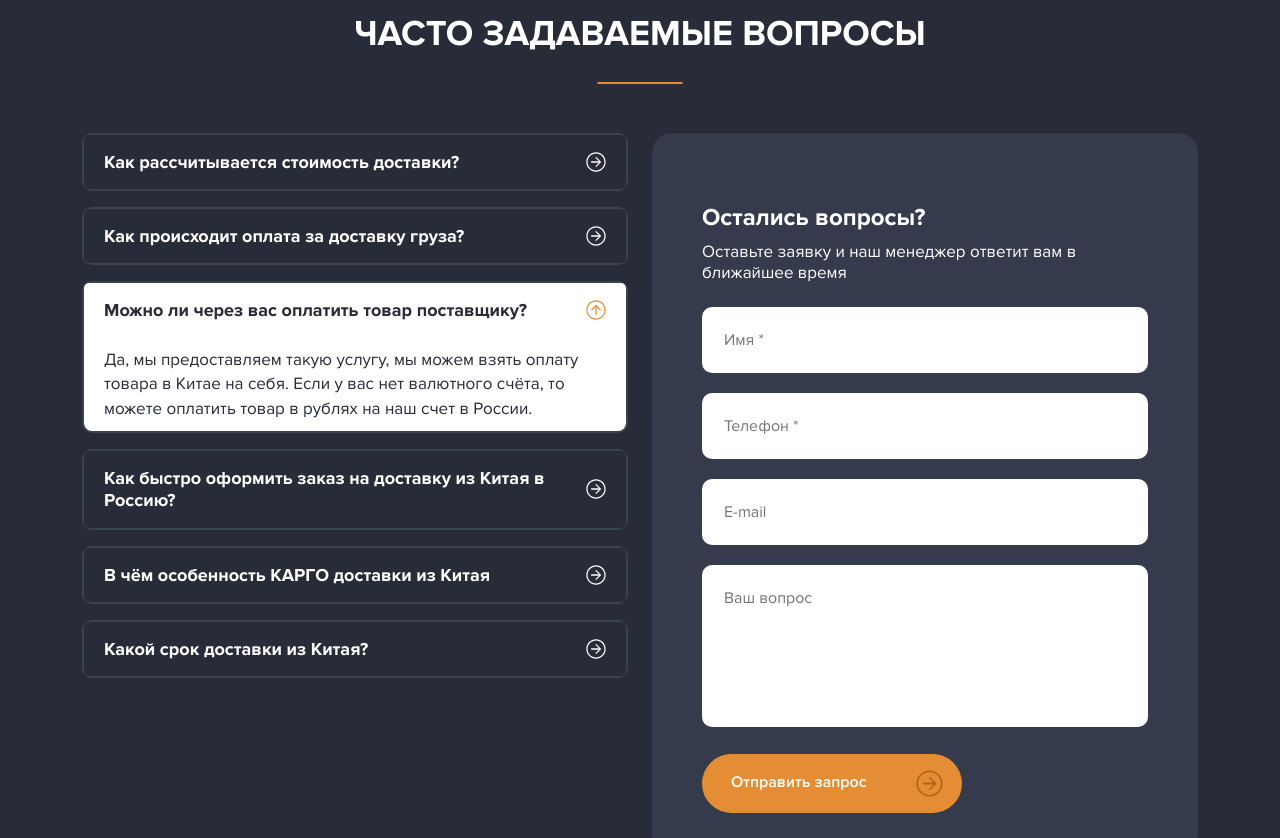
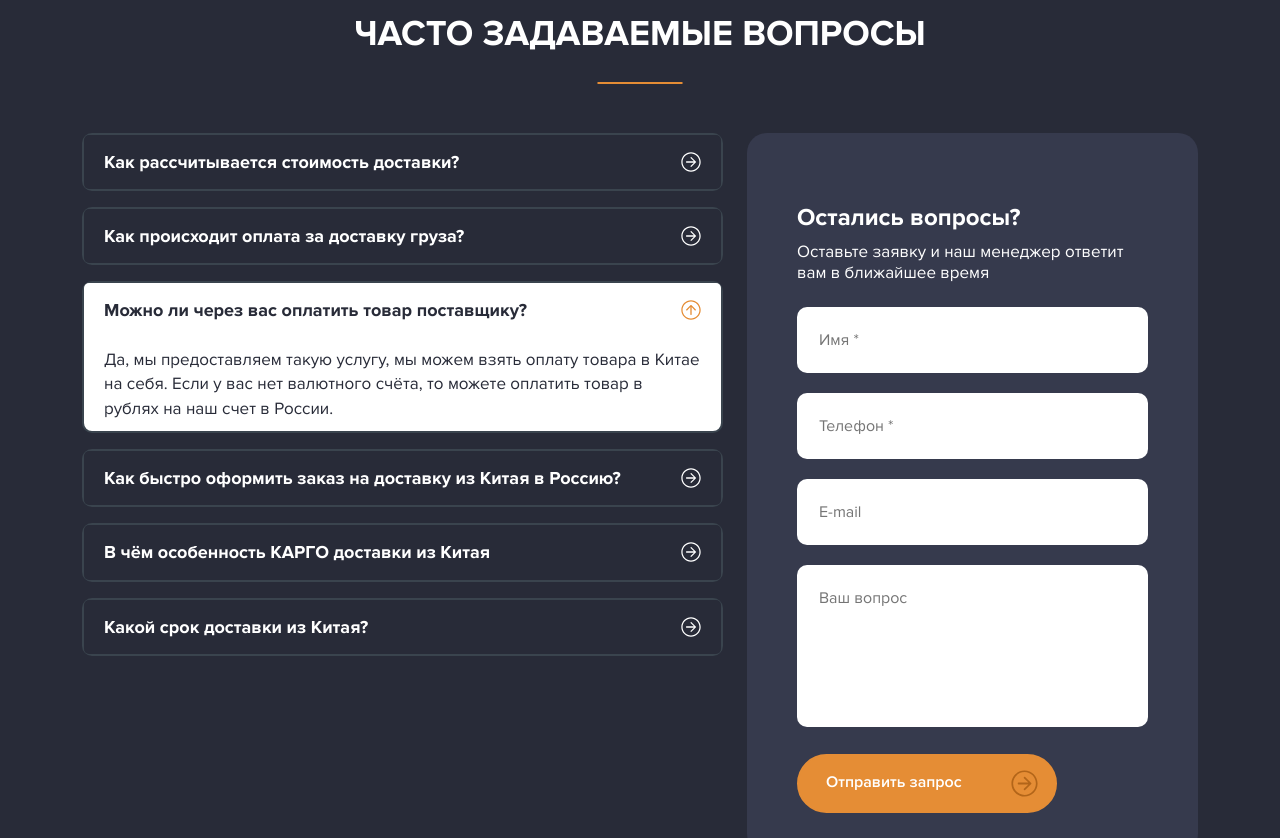
Before and after one commit to derristy/master-tao, a website: page dev/index.html in a window 1280 px wide. Shown: the part 4880-5718 px from the top of the page. Drawn offline with nearby package versions, Linux system fonts and the light colour scheme; files that its build step writes are made by us from their sources.

Commit message:
resolving issues

```diff
--- a/dev/templates/faq.html
+++ b/dev/templates/faq.html
@@ -4,7 +4,7 @@
             <h3>Часто задаваемые вопросы</h3>
         </div>
         <div class="row">
-            <div class="col-12 col-lg-6">
+            <div class="col-12 col-lg-7">
                 <div class="accordion" id="accordionExample">
                     <div class="accordion-item">
                         <h2 class="accordion-header" id="heading_1">
@@ -92,7 +92,7 @@
                     </div>
                 </div>
             </div>
-            <div class="col-12 col-lg-6">
+            <div class="col-12 col-lg-5">
                 <form action="#" method="GET" class="form">
                     <div class="row">
                         <div class="col-12">
```
Also changed, not shown: docs/index.html (+2 -2 lines).
